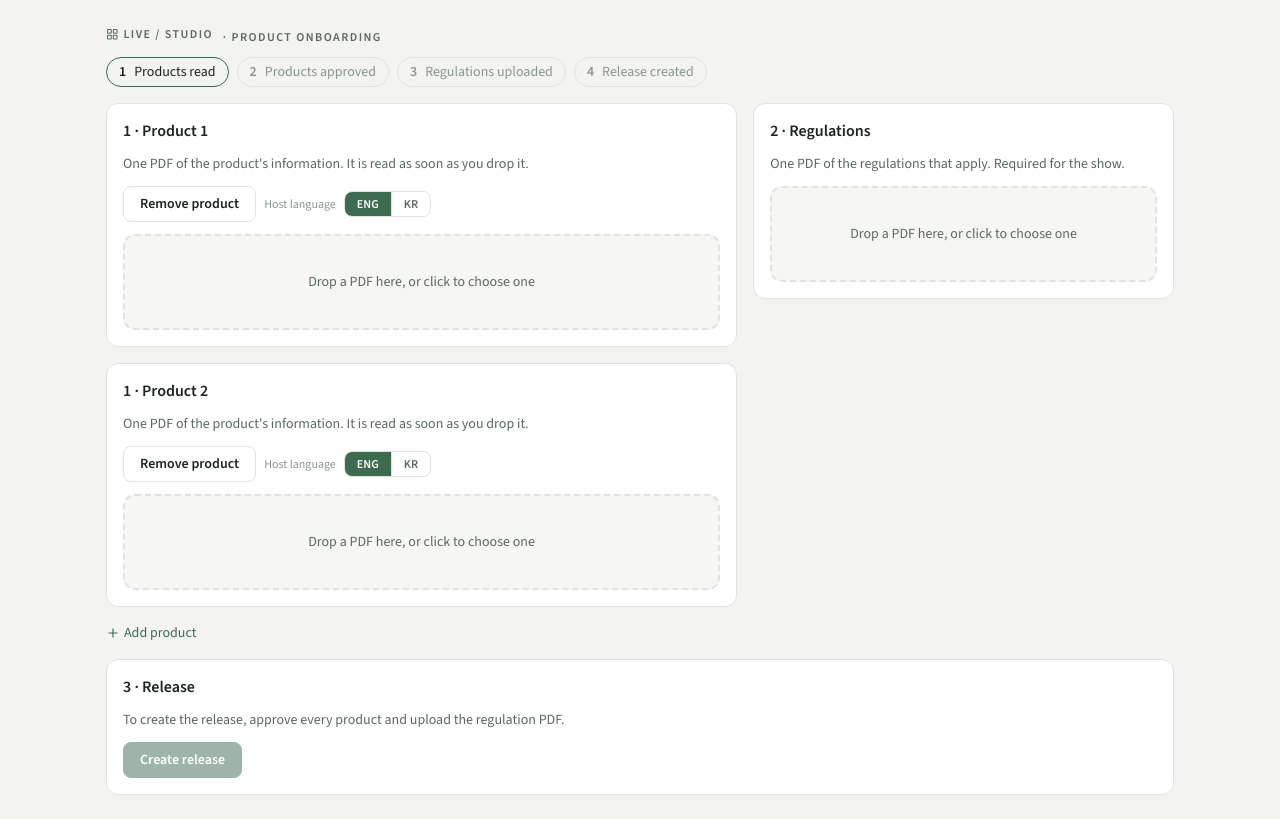
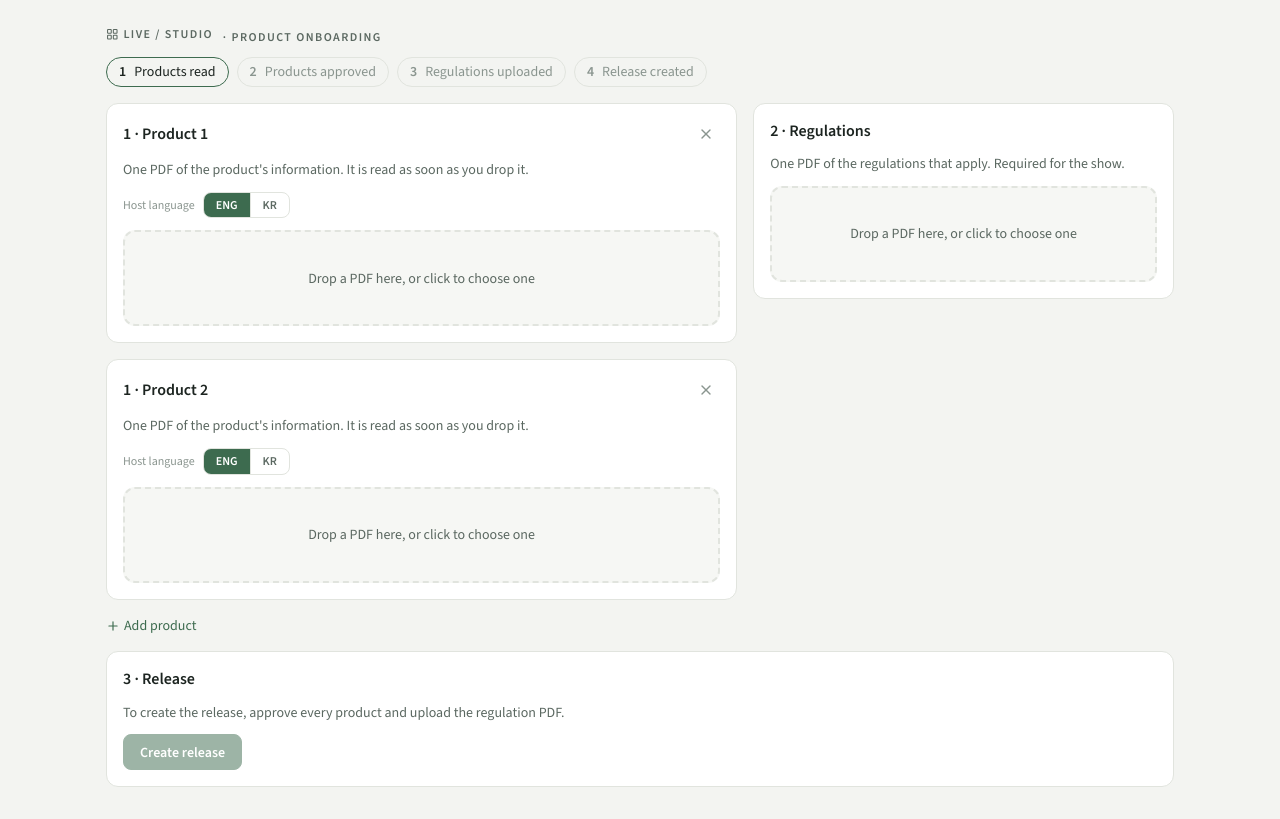
Before and after one commit to jwchoiKR/ai_builder_cup_uh, a React (Vite) app in the folder frontend/: page /onboarding in a window 1280 px wide. Both pictures are taken after a click on the button "Add product". Built offline with nearby package versions, Linux system fonts and the light colour scheme.

Commit message:
style(onboarding): Move product remove to an X on the card

```diff
--- a/frontend/src/screens/Onboarding.tsx
+++ b/frontend/src/screens/Onboarding.tsx
@@ -55,12 +55,15 @@ function Working({ label, since }: { label: string; since: number }) {
   );
 }
 
-function Box({ title, note, testId, done, children }: {
-  title: string; note: string; testId: string; done: boolean; children: ReactNode;
+function Box({ title, note, testId, done, onRemove, children }: {
+  title: string; note: string; testId: string; done: boolean; onRemove?: () => void; children: ReactNode;
 }) {
   return (
     <section className={[styles.block, done && styles.ok].filter(Boolean).join(" ")} data-testid={testId}>
-      <h2 className={styles.blockTitle}>{title} {done && <Chip tone="ok">Done</Chip>}</h2>
+      <h2 className={styles.blockTitle}>{title} {done && <Chip tone="ok">Done</Chip>}
+        {onRemove && <button type="button" className={styles.cardClose} aria-label={`Remove ${title}`}
+                             onClick={onRemove}><X size={16} aria-hidden /></button>}
+      </h2>
       <p className={styles.muted}>{note}</p>
       {children}
     </section>
@@ -219,9 +222,8 @@ function ProductUpload({ title, onRead, onApproved, onRemove }: {
   };
   return (
     <Box title={title} note="One PDF of the product's information. It is read as soon as you drop it."
-         testId="onb-product" done={approved !== null}>
+         testId="onb-product" done={approved !== null} onRemove={onRemove}>
       <div className={styles.actions}>
-        {onRemove && <Button disabled={busy !== null} onClick={onRemove}>Remove product</Button>}
         <span className={styles.factLabel}>Host language</span>
         <div className={styles.segmented} role="radiogroup" aria-label="Host language">
           {HOST_LANGUAGES.map(([code, label]) => (
--- a/frontend/src/screens/onboarding/onboarding.module.css
+++ b/frontend/src/screens/onboarding/onboarding.module.css
@@ -25,6 +25,8 @@
 .ok { border-color: var(--ok-border); }
 .warning { color: var(--risk-text); font-weight: var(--fw-semibold); margin: 0; }
 .blockTitle { font-size: var(--fs-16); font-weight: var(--fw-semibold); margin: 0; display: flex; gap: var(--space-2); align-items: center; }
+.cardClose { margin-left: auto; width: 28px; height: 28px; display: grid; place-items: center; border: 0; border-radius: var(--radius-control); background: none; color: var(--text-3); cursor: pointer; }
+.cardClose:hover { color: var(--risk-text); background: var(--risk-bg); }
 .count { color: var(--text-3); font-weight: var(--fw-regular); }
 .value { font-size: var(--fs-14); white-space: pre-wrap; overflow-wrap: anywhere; }
 .summary { display: flex; flex-direction: column; gap: var(--space-2); }
```
